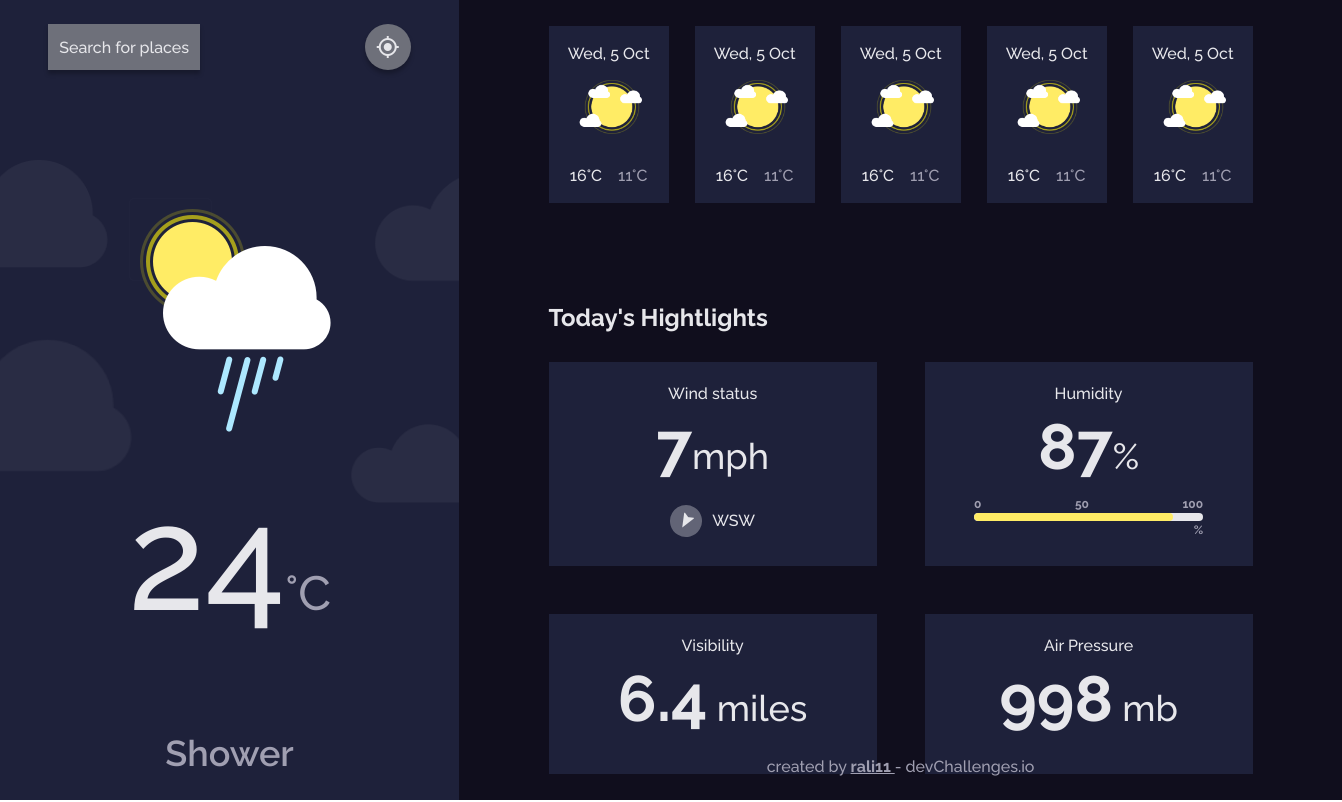
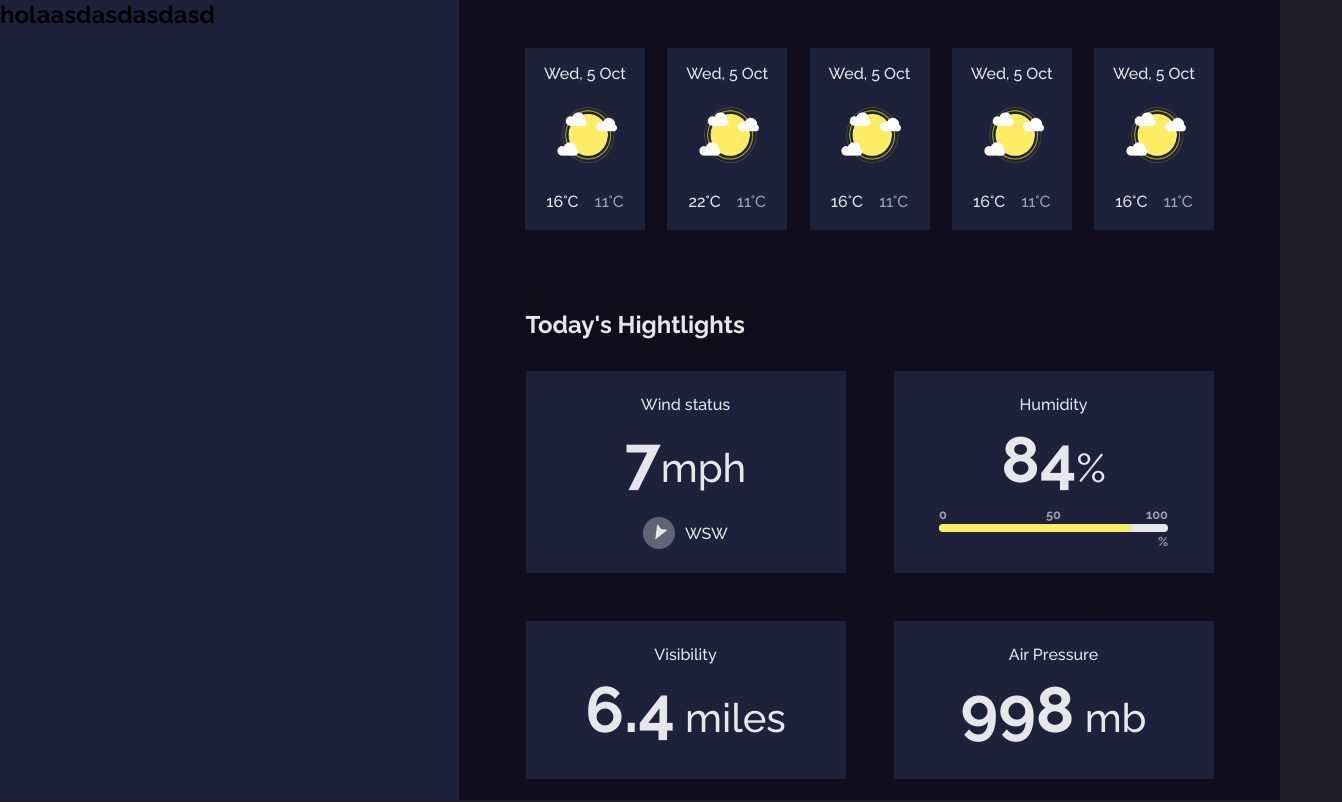
Before and after one commit to rali11/weather-app, a Vue app: page / in a window 1280 px wide. Shown: the top 802 px of the page, 1342 px wide, since content can reach past the window. Built offline with nearby package versions, Linux system fonts and the light colour scheme.

Commit message:
se agrego diseño responsive con flexbox y grid

```diff
--- a/src/App.vue
+++ b/src/App.vue
@@ -1,25 +1,24 @@
 <template>
   <div id="app">
-    <aside>
-      <the-sidebar-weather
-        temperature="24"
-        temperature-description="Shower"
-        location="Buenos Aires"
-        :image="imageWeather"
-      />
+    <aside class="side-bar">
+      <h1>holaasdasdasdasd</h1>
     </aside>
-    <main>
+    <main class="main">
+      <div class="main__content">
         <my-list-card-forecast />
-      <my-list-card-hightlights />
-      <footer>
+        <the-hightlights-list />
+        <footer class="main__footer">
           created by
           <a
-          href="https://github.com/rali11"
+            class="main__link-footer"
             target="_blank"
+            href="https://www.github.com/rali11"
           >
             rali11
-        </a> - devChallenges.io
+          </a>
+          - devChallenges.io
         </footer>
+      </div>
     </main>
   </div>
 </template>
@@ -27,17 +26,16 @@
 <script>
 
 import './assets/main.css';
+import './assets/reset.css';
 import Shower from './assets/img/Shower.png';
 import MyListCardForecast from './components/TheForecastList.vue';
-import MyListCardHightlights from './components/TheHightlightsList.vue';
-import TheSidebarWeather from './components/TheSidebarWeather.vue';
+import TheHightlightsList from './components/TheHightlightsList.vue';
 
 export default {
   name: 'App',
   components: {
     MyListCardForecast,
-    MyListCardHightlights,
-    TheSidebarWeather,
+    TheHightlightsList,
   },
   data(){
     return {
@@ -49,85 +47,45 @@ export default {
 </script>
 
 <style scoped>
-
-  @media (max-width: 768px) {
   #app {
-      display: grid;
-      grid-template-columns: 1fr;
-      gap:48px;
-      margin: 0;
-      padding: 0;
-      background-color:  #100E1D;
+    max-width: 1440px;
+    margin:0 auto;
+    display:flex;
+    align-items: center;
+    flex-direction: row;
+    flex-wrap: wrap;
+    height: 100vh;
   }
-    aside {
-      width: fit-content;
+  .side-bar {
+    width: var(--side-bar-width);
+    background-color:#1E213A;
+    height: 100%;
   }
-    main {
-      width: 100%;
+  .main {
+    flex-grow: 1;
+    padding:3rem 0;
+    background-color:#100E1D;
+    height:100vh;
+    max-width: 100%;
+    overflow:auto;
+  }
+  .main__content {
+    max-width: var(--main-container-width);
+    margin-left:calc(calc(100% - var(--main-container-width)) / 2);
+    display: flex;
     height: 100%;
-      display: flex;
-      flex-direction: column;
-      gap:30px;
-      padding-bottom:9rem;
-      align-items: center;
-      position: relative;
-    }
-  }
-  @media (min-width: 769px) and (max-width: 1364px) {
-    #app {
-      width: fit-content;
-      display: grid;
-      grid-template-columns: auto auto;
-      justify-content: center;
-      margin: 0;
-      padding: 0;
-      background-color:#2c2f42;
-    }
-    main {
-      position: relative;
-      width: 100%;
-      height: 100%;
-      padding: 0 7vw;
-      display: flex;
     flex-direction: column;
     gap:5rem;
-      justify-content: center;
-      align-items: center;
-      background-color: #100E1D;
   }
+  .main__footer {
+    text-align: center;
+    color:#A09FB1;
   }
-  @media (min-width: 1365px) {
-    #app {
-      display: grid;
-      grid-template-columns: auto auto;
-      justify-content: center;
-      margin: 0;
-      padding: 0;
-      background-color:#2c2f42;
+  .main__link-footer,
+  .main__link-footer:visited,
+  .main__link-footer:active{
+    color:#A09FB1;
+    font-weight: 700;
   }
-    aside {
-      width: fit-content;
-    }
-    main {
-      position: relative;
-      width: 100%;
-      height: 100%;
-      padding: 0 7vw;
-      display: flex;
-      flex-direction: column;
-      gap:5rem;
-      justify-content: center;
-      align-items: center;
-      background-color: #100E1D;
-    }
-  }
-  footer {
-    color: #A09FB1;
-    position: absolute;
-    bottom:1.5rem;
-  }
-  footer > a {
-    color: #A09FB1;
-    font-weight: bold;
-  }
+
 </style>
--- a/src/assets/main.css
+++ b/src/assets/main.css
@@ -1,16 +1,24 @@
-@import url('https://fonts.googleapis.com/css2?family=Raleway:wght@500;600;700&display=swap');
-
-*,
-*::before,
-*::after {
-  box-sizing: border-box;
+:root {
+  --side-bar-width:459px;
+  --main-container-width:700px;
 }
 
-#app {
-  font-family: 'Raleway', sans-serif;
+@media (max-width: 575.98px) {
+  :root {
+    --side-bar-width:100vw;
+    --main-container-width:320px;
+  }
 }
 
-body {
-  margin:0;
-  padding: 0;
+@media (min-width: 576px) and (max-width: 778.98px) {
+  :root {
+    --side-bar-width:100vw;
+    --main-container-width:420px;
+  }
 }
+
+@media (min-width:779px) and (max-width: 1091.98px) {
+  :root {
+    --main-container-width:auto;
+  }
+}
--- /dev/null
+++ b/src/assets/reset.css
@@ -0,0 +1,14 @@
+@import url('https://fonts.googleapis.com/css2?family=Raleway:wght@500;600;700&display=swap');
+
+*,
+*::before,
+*::after {
+  box-sizing: border-box;
+  margin:0;
+  padding: 0;
+  font-family: 'Raleway', sans-serif;
+}
+
+body {
+  background-color: #1d1c27;
+}
--- a/src/components/BaseThermometerProgressBar.vue
+++ b/src/components/BaseThermometerProgressBar.vue
@@ -1,13 +1,19 @@
 <template>
   <div class="thermometer">
     <ul class="thermometer__scale">
-      <li>0</li>
-      <li>50</li>
-      <li>100</li>
+      <li class="thermometer__scale-item">
+        0
+      </li>
+      <li class="thermometer__scale-item">
+        50
+      </li>
+      <li class="thermometer__scale-item">
+        100
+      </li>
     </ul>
     <div class="thermometer__progress">
       <div
-        :style="widthClass"
+        :style="fulfilledProgress"
         class="thermometer__progress-bar"
       />
     </div>
@@ -50,7 +56,7 @@ export default {
     parsePercent(){
       return 229*(this.percent/100);
     },
-    widthClass(){
+    fulfilledProgress(){
       return {width: `${this.styleCss.width}%`};
     }
   }
@@ -59,31 +65,33 @@ export default {
 
 <style scoped>
    .thermometer {
-    display: flex;
-    flex-direction: column;
-    padding: 0;
-    margin: 0;
-    gap: 0;
-    width: fit-content;
+    color:#A09FB1;
+    font-size: .8rem;
+    font-weight: 700;
   }
   .thermometer__scale {
-    font-size: 12px;
-    font-weight: 700;
-    color:#A09FB1;
     display: flex;
     flex-direction: row;
     justify-content: space-between;
     width: 229px;
-    margin: 2px auto;
+    margin: 2px 0;
     padding: 0;
-    height: auto;
     list-style: none;
+    text-align: center;
+  }
+  .thermometer__scale-item {
+    flex: 1;
+  }
+  .thermometer__scale-item:first-child {
+    text-align: start;
+  }
+  .thermometer__scale-item:last-child {
+    text-align: end;
   }
   .thermometer__progress {
     background-color: #E7E7EB;
     height: 8px;
     width: 229px;
-    margin: auto;
     border-radius: 80px;
     overflow: hidden;
   }
@@ -94,10 +102,7 @@ export default {
     background-color: #FFEC65;
   }
   .thermometer__unit {
-    text-align: end;
-    font-weight: 700;
-    font-size:12px;
-    color:#A09FB1;
+    float: right;
     padding-top:2px;
   }
 </style>
--- a/src/components/ForecastListItem.vue
+++ b/src/components/ForecastListItem.vue
@@ -1,17 +1,25 @@
 <template>
-  <article class="card-forecast">
-    <header class="card-forecast__header">
-      {{ longDate }}
+  <article class="forecast-card">
+    <header>
+      <h2 class="forecast-card__title">
+        {{ longDate }}
+      </h2>
     </header>
-    <img
-      class="card-forecast__body-picture"
-      :src="image"
-      alt=""
-    >
-    <ul class="card-forecast__footer">
-      <li>{{ maxTemperatureFormat }}</li>
-      <li>{{ minTemperatureFormat }}</li>
-    </ul>
+    <main class="forecast-card__main">
+      <img
+        class="forecast-card__img"
+        :src="image"
+        :alt="imageAlt"
+      >
+      <ul class="forecast-card__temperatures">
+        <li>
+          {{ maxTemperatureFormat }}
+        </li>
+        <li class="forecast-card--muted">
+          {{ minTemperatureFormat }}
+        </li>
+      </ul>
+    </main>
   </article>
 </template>
 
@@ -22,11 +30,11 @@ export default {
       default:()=>{},
       type:Date
     },
-    tempCelsius:{
+    temperatureCelsius:{
       default:()=>{},
       type:Object
     },
-    tempFarenheit:{
+    temperatureFarenheit:{
       default:()=>{},
       type:Object
     },
@@ -37,6 +45,10 @@ export default {
     image: {
       default: '',
       type:String
+    },
+    imageAlt: {
+      default: 'draw description of the weather',
+      type:String
     }
   },
   computed:{
@@ -44,10 +56,10 @@ export default {
       return this.showCelsius ? 'C' : 'F';
     },
     maxTemperature(){
-      return this.showCelsius ? this.tempCelsius.max : this.tempFarenheit.max;
+      return this.showCelsius ? this.temperatureCelsius.max : this.tempFarenheit.max;
     },
     minTemperature(){
-      return this.showCelsius ? this.tempCelsius.min : this.tempFarenheit.min;
+      return this.showCelsius ? this.temperatureCelsius.min : this.tempFarenheit.min;
     },
     maxTemperatureFormat(){
       return `${this.maxTemperature}°${this.measureTemp}`;
@@ -63,30 +75,36 @@ export default {
 </script>
 
 <style scoped>
-  .card-forecast {
+  .forecast-card {
     background-color: #1E213A;
-    width:120px;
-    height: 177px;
-    padding:18px 0;
+    height: 11.4rem;
+    padding:1rem 0;
     display:flex;
     flex-direction: column;
     align-items: center;
-    justify-content: space-between;
+    gap: 1rem;
     color: #E7E7EB;
     text-align: center;
     font-size: 1rem;
     overflow: hidden;
   }
-  .card-forecast__header {
+  .forecast-card__title {
     text-transform: capitalize;
+    font-size:1rem;
+    font-weight: 500;
+    margin:0;
   }
-  .card-forecast__body-picture {
-    width: 66.51px;
-    height: 62px;
-    margin-bottom: 31px;
-    margin-top:9px;
+  .forecast-card__main {
+    display: flex;
+    flex-direction: column;
+    align-items: center;
+    gap:1.8rem;
   }
-  .card-forecast__footer {
+  .forecast-card__img {
+    width: 4rem;
+    height: 4rem;
+  }
+  .forecast-card__temperatures {
     margin:0;
     padding: 0;
     display: flex;
@@ -94,7 +112,7 @@ export default {
     gap: 16px;
     list-style: none;
   }
-  .card-forecast__footer > *:nth-child(2){
+  .forecast-card--muted {
     color:#A09FB1;
   }
 </style>
--- a/src/components/HightlightsListHumidityItem.vue
+++ /dev/null
@@ -1,48 +0,0 @@
-<template>
-  <hightlights-list-item
-    title="Humidity"
-    :value="percentHumidity"
-    value-measure="%"
-    :show-footer="showFooter"
-  >
-    <div class="footer-container">
-      <base-thermometer-progress-bar
-        :percent="percentHumidity"
-      />
-    </div>
-  </hightlights-list-item>
-</template>
-
-<script>
-
-import BaseThermometerProgressBar from './BaseThermometerProgressBar.vue';
-import HightlightsListItem from './HightlightsListItem.vue';
-
-export default {
-  components:{
-    BaseThermometerProgressBar,
-    HightlightsListItem,
-  },
-  props:{
-    percentHumidity:{
-      default:0,
-      type:Number
-    }
-  },
-  data(){
-    return {
-      showFooter:true,
-      percentUpdate: this.percentHumidity,
-    }
-  }
-}
-</script>
-
-<style scoped>
-  .footer-container {
-    margin-top:-15px;
-    display:flex;
-    flex-direction: row;
-    justify-content: center;
-  }
-</style>
--- a/src/components/HightlightsListItem.vue
+++ b/src/components/HightlightsListItem.vue
@@ -1,15 +1,16 @@
 <template>
-  <article class="card-hightlight">
-    <header class="card-hightlight__header">
-      {{ title }}
+  <article class="hightlight-card">
+    <header>
+      <h2 class="hightlight-card__title">
+        {{ title }}
+      </h2>
     </header>
-    <main class="card-hightlight__body">
-      {{ valueRounded }}<span class="card-hightlight__measure">{{ valueMeasure }}</span>
+    <main class="hightlight-card__main">
+      <h3 class="hightlight-card__value">
+        {{ valueRounded }}<span class="hightlight-card__unit-value">{{ valueMeasure }}</span>
+      </h3>
     </main>
-    <footer
-      v-show="showFooter"
-      class="card-hightlight__footer"
-    >
+    <footer class="hightlight-card__footer">
       <slot />
     </footer>
   </article>
@@ -28,17 +29,13 @@ export default {
       default:0,
       type: Number
     },
-    valueRound:{
+    decimal:{
       default:0,
       type: Number
     },
     valueMeasure:{
       default:'',
       type:String
-    },
-    showFooter:{
-      default:false,
-      type:Boolean
     }
   },
   data(){
@@ -53,45 +50,36 @@ export default {
   },
   computed:{
     valueRounded(){
-      return parseFloat(this.valueAnimated).toFixed(this.valueRound).toString();
+      return parseFloat(this.valueAnimated).toFixed(this.decimal).toString();
     }
   }
 }
 </script>
 
 <style scoped>
-  p {
-    margin: 0;
-  }
-  .card-hightlight {
-    width: 328px;
-    height: auto;
+  .hightlight-card {
     background-color: #1E213A;
     color:#E7E7EB;
-    text-align: center;
     display: flex;
     flex-direction: column;
-    gap:6px;
-    padding: 22px 0 38px 0;
+    align-items: center;
+    padding: 1.5em 0;
+    gap:.5rem;
   }
-  .card-hightlight__header {
+  .hightlight-card__title {
+    font-size:1rem;
     font-weight: 500;
-    font-size: 1rem;
+    margin:0;
   }
-  .card-hightlight__body {
-    font-weight: 700;
-    font-size:64px;
-    font-style: normal;
-    line-height: 75.14px;
+  .hightlight-card__main{
+    flex-grow:1;
   }
-  .card-hightlight__measure {
-    font-weight: 500;
-    font-size:36px;
-    line-height: 42.26px;
-    margin: 0;
+  .hightlight-card__value {
+    font-size: 4rem;
+    margin:0;
   }
-  .card-hightlight__footer {
-    height: 38px;
-    padding-top:20px;
+  .hightlight-card__unit-value {
+    font-size: 2.5rem;
+    font-weight: 400;
   }
 </style>
--- a/src/components/HightlightsListWindItem.vue
+++ b/src/components/HightlightsListWindItem.vue
@@ -3,7 +3,6 @@
     title="Wind status"
     :value="value"
     value-measure="mph"
-    :show-footer="showFooter"
   >
     <div class="wind-footer">
       <span
--- a/src/components/TheForecastList.vue
+++ b/src/components/TheForecastList.vue
@@ -1,14 +1,14 @@
 <template>
-  <div class="forecast-list">
+  <section class="forecast">
     <forecast-list-item
-      v-for="(item, index) in daysTemp"
+      v-for="(item, index) in forecastWeather"
       :key="index"
       :date="item.date"
-      :temp-celsius="item.temp"
+      :temperature-celsius="item.temp"
       :show-celsius="showCelsius"
       :image="image"
     />
-  </div>
+  </section>
 </template>
 
 <script>
@@ -23,9 +23,9 @@ export default {
     return {
       image:LightCloud,
       showCelsius:true,
-      daysTemp:[
+      forecastWeather:[
         {date: new Date(), temp: {max:'16', min:'11'} },
-        {date: new Date(), temp: {max:'16', min:'11'} },
+        {date: new Date(), temp: {max:'22', min:'11'} },
         {date: new Date(), temp: {max:'16', min:'11'} },
         {date: new Date(), temp: {max:'16', min:'11'} },
         {date: new Date(), temp: {max:'16', min:'11'} },
@@ -35,21 +35,14 @@ export default {
 }
 </script>
 
-<style>
-  @media (max-width: 768px) {
-    .forecast-list{
-      width: fit-content;
-      display: grid;
-      grid-template-columns: repeat(2, max-content);
-      gap:26px;
-    }
+<style scoped>
+  .forecast {
+    display: grid;
+    grid-template-columns: repeat(auto-fill, 7.5rem);
+    justify-content: center;
+    gap:1.39rem;
   }
-  @media (min-width: 769px) {
-    .forecast-list {
-      width: fit-content;
-      display: grid;
-      grid-template-columns: repeat(5, max-content);
-      gap:26px;
-    }
+  .forecast > *{
+    flex:1;
   }
 </style>
--- a/src/components/TheHightlightsList.vue
+++ b/src/components/TheHightlightsList.vue
@@ -1,42 +1,49 @@
 <template>
-  <div>
-    <h2 class="title">
+  <section class="hightlights">
+    <h2 class="hightlights__title">
       Today's Hightlights
     </h2>
-    <div class="container">
     <hightlights-list-wind-item
+      :deg="degWind"
       :value="wind"
-        :deg="degWind"
     />
-      <hightlights-list-humidity-item
-        :percent-humidity="humidity"
+    <hightlights-list-item
+      title="Humidity"
+      :value="humidity"
+      value-measure="%"
+    >
+      <base-thermometer-progress-bar
+        :percent="humidity"
       />
+    </hightlights-list-item>
     <hightlights-list-item
       title="Visibility"
       :value="visibility"
-        :value-round="1"
+      :decimal="1"
       value-measure=" miles"
-        :show-footer="false"
     />
     <hightlights-list-item
       title="Air Pressure"
       :value="airPressure"
       value-measure=" mb"
-        :show-footer="false"
     />
-    </div>
-  </div>
+  </section>
 </template>
 
 <script>
-import HightlightsListHumidityItem from './HightlightsListHumidityItem.vue'
+import BaseThermometerProgressBar from './BaseThermometerProgressBar.vue'
+import HightlightsListItem from './HightlightsListItem.vue'
 import HightlightsListWindItem from './HightlightsListWindItem.vue'
-import HightlightsListItem from './HightlightsListItem.vue'
+
 export default {
-  components: { HightlightsListWindItem, HightlightsListHumidityItem, HightlightsListItem },
+  components: {
+    BaseThermometerProgressBar,
+    HightlightsListItem,
+    HightlightsListWindItem
+  },
   data(){
     return {
-      humidity:87,
+      humidity:84,
       wind:7,
       visibility:6.4,
       airPressure:998,
@@ -47,25 +54,15 @@ export default {
 </script>
 
 <style scoped>
-  .title {
-    color: #E7E7EB;
-    margin-bottom:30px;
+  .hightlights {
+    display: grid;
+    justify-content: center;
+    grid-template-columns: repeat(auto-fill, 20rem);
+    gap:3rem;
   }
-  @media (max-width: 768px) {
-    .container {
-      display: grid;
-      grid-template-columns: 1fr;
-      width: fit-content;
-      gap: 32px;
+  .hightlights__title {
+    color:#E7E7EB;
+    grid-column: 1 / -1;
+    margin-bottom:-1rem;
   }
-  }
-  @media (min-width: 769px) {
-    .container {
-      display: grid;
-      grid-template-columns: 1fr 1fr;
-      width: fit-content;
-      gap: 48px;
-    }
-  }
-
 </style>
```
Lines whose indentation alone changed are shown as unchanged.
